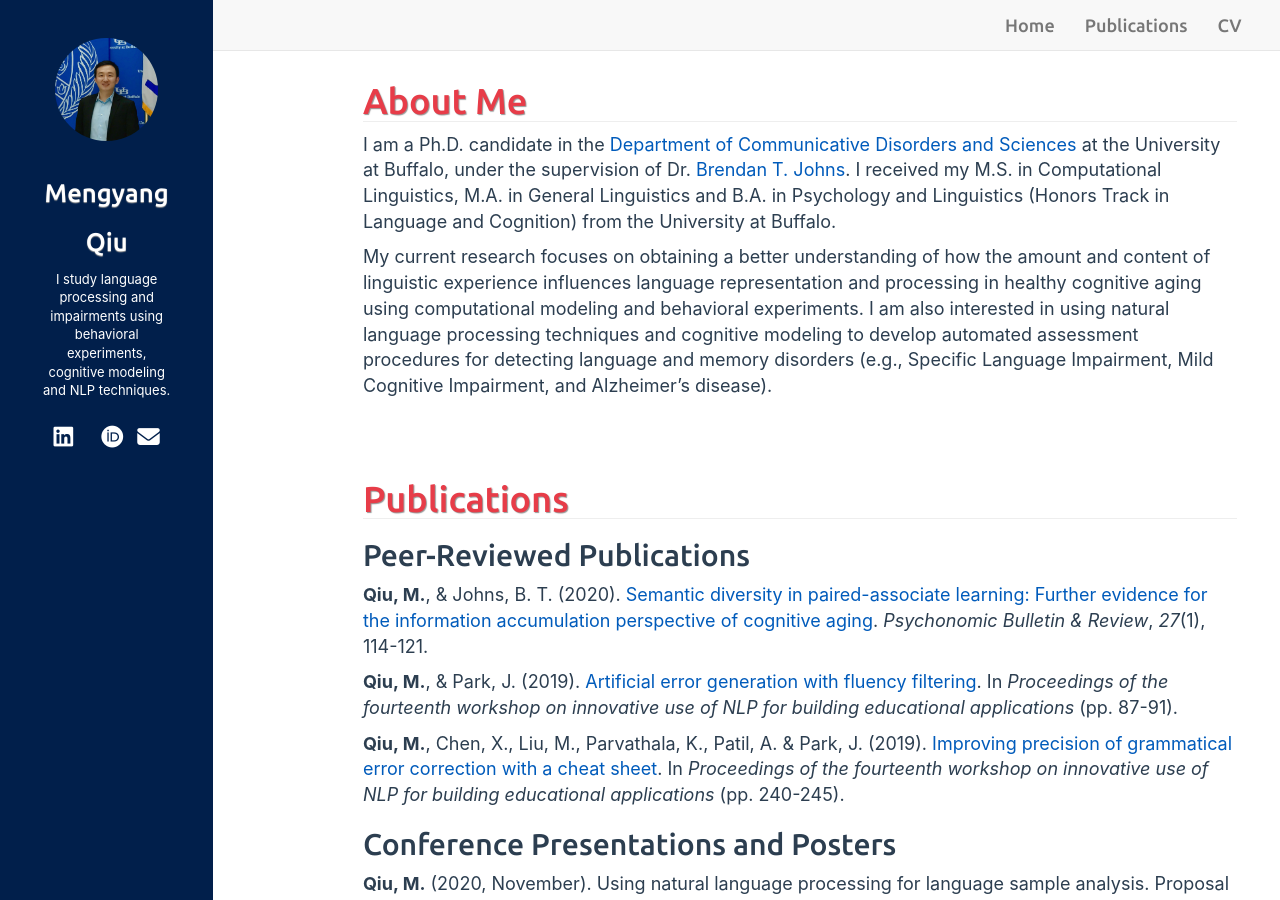
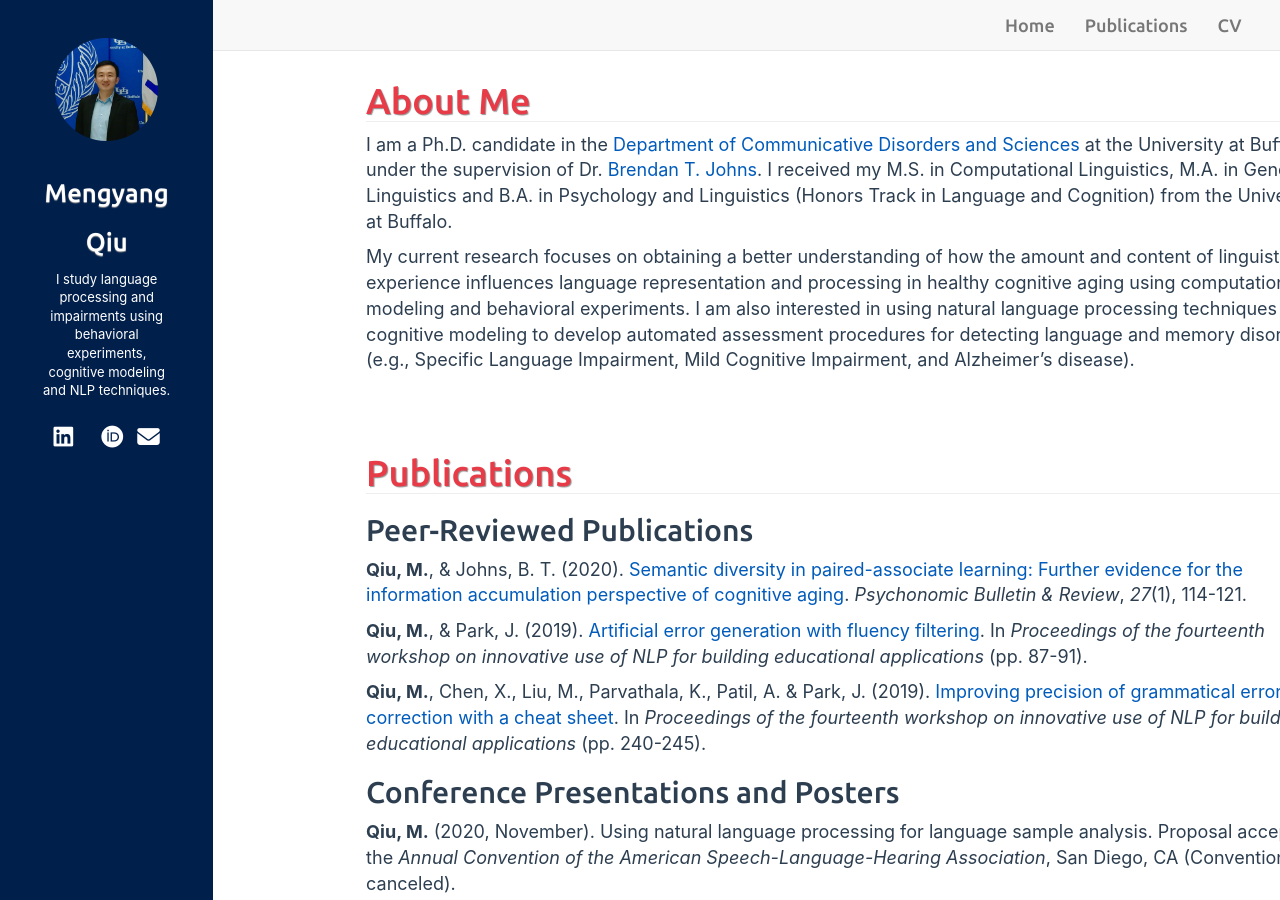
Before and after one commit to mengyangq/mengyangq.github.io, a Jekyll site: the page built from index.html, in a window 1280 px wide and 900 px high. Built offline with Jekyll 4.4.1, drawn with Linux system fonts in a browser that asks for light colours; nearby versions of some CDN libraries; a style sheet for code colours, icons or effects is not loaded.

Commit message:
Sun Oct 11 13:24:26 EDT 2020

```diff
--- a/_includes/default.html
+++ b/_includes/default.html
@@ -151,7 +151,7 @@
       </nav>
     </div>
 
-    <div class="col-sm-9 col-sm-offset-3" align="left">
+    <div class="col-sm-10 col-sm-offset-3" align="left">
       {{ content }}
 
       <footer>
```
